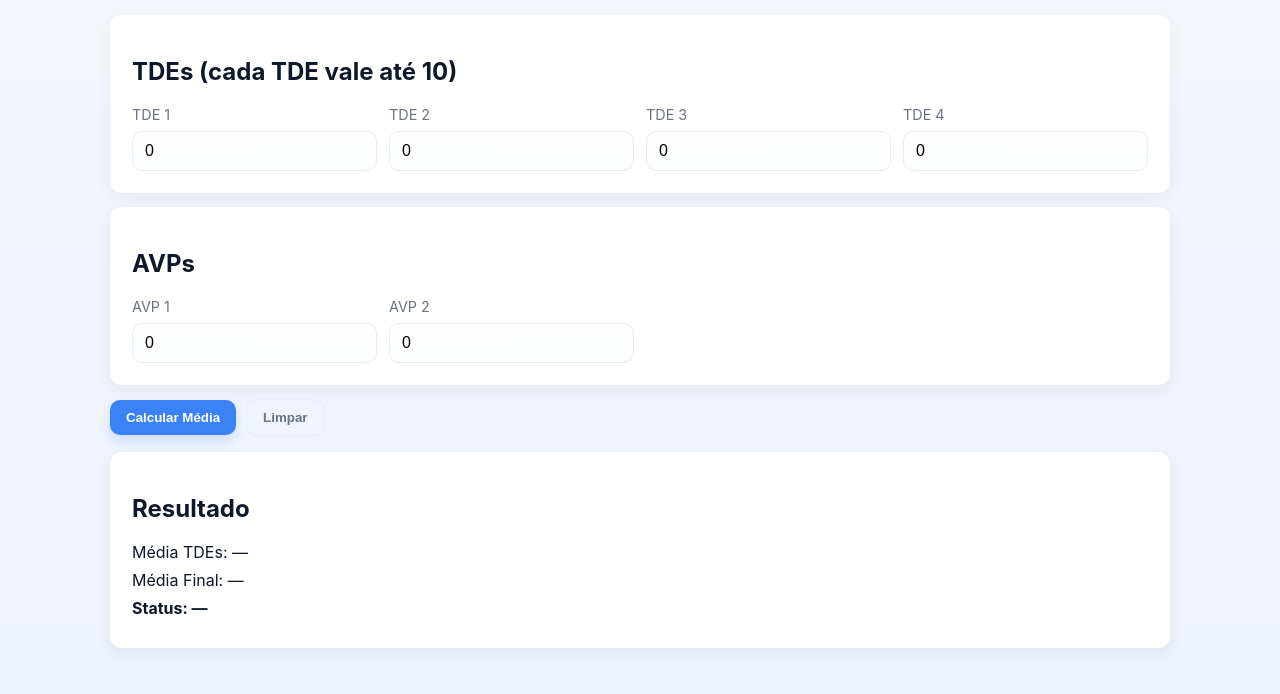
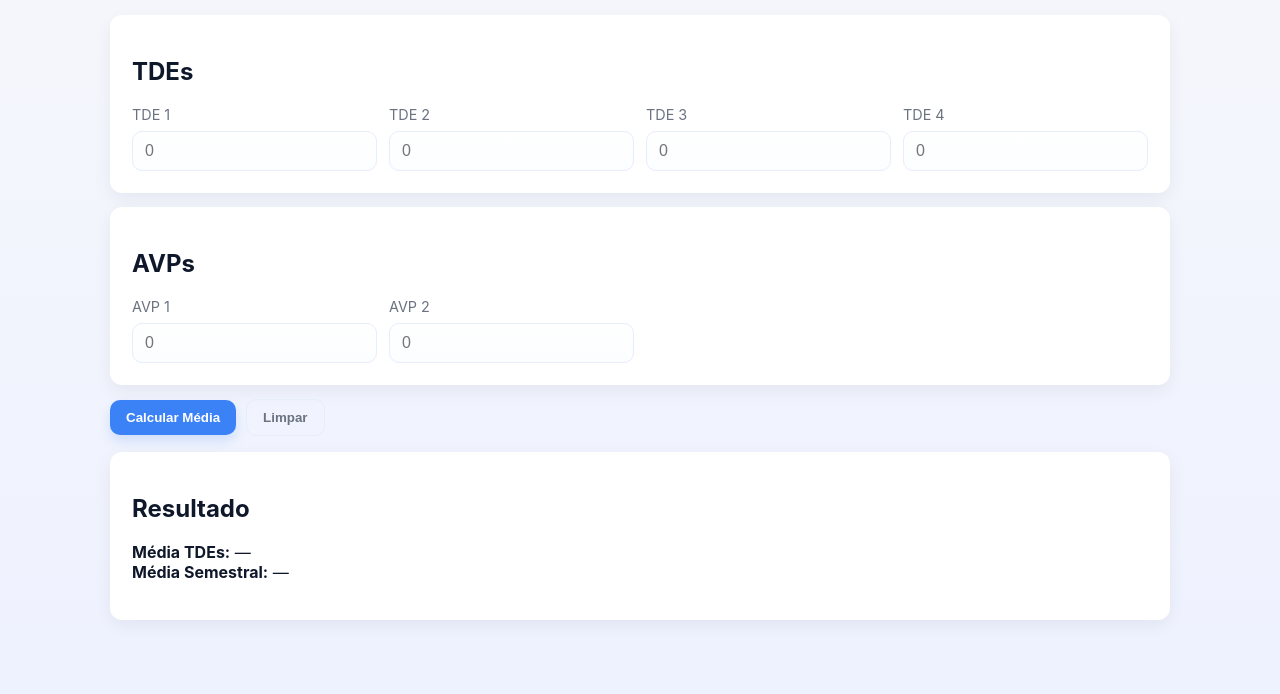
Before and after one commit to emersonn-dev/calculadora_media_UNIFAPCE, a plain HTML site: page index.html in a window 1280 px wide. Shown: the part 90-784 px from the top of the page. Drawn offline with Linux system fonts and the light colour scheme.

Commit message:
Update index.html

```diff
--- a/index.html
+++ b/index.html
@@ -3,7 +3,7 @@
 <head>
   <meta charset="utf-8" />
   <meta name="viewport" content="width=device-width,initial-scale=1" />
-  <title>Calculadora de Média - Faculdade</title>
+  <title>Calculadora de Média</title>
   <link rel="stylesheet" href="css/style.css" />
   <link rel="stylesheet" href="css/responsive.css" />
 </head>
@@ -12,54 +12,58 @@
     <h1>Calculadora de Média</h1>
 
     <section class="card">
-      <h2>TDEs (cada TDE vale até 10)</h2>
-      <div class="grid">
+      <h2>TDEs</h2>
+      <div class="grid tdes">
         <label>
-          TDE 1
-          <input id="tde1" type="number" min="0" max="10" step="0.1" value="0">
+          <span>TDE 1</span>
+          <input inputmode="decimal" type="number" id="tde1" placeholder="0" min="0" max="10" step="0.1" />
         </label>
         <label>
-          TDE 2
-          <input id="tde2" type="number" min="0" max="10" step="0.1" value="0">
+          <span>TDE 2</span>
+          <input inputmode="decimal" type="number" id="tde2" placeholder="0" min="0" max="10" step="0.1" />
         </label>
         <label>
-          TDE 3
-          <input id="tde3" type="number" min="0" max="10" step="0.1" value="0">
+          <span>TDE 3</span>
+          <input inputmode="decimal" type="number" id="tde3" placeholder="0" min="0" max="10" step="0.1" />
         </label>
         <label>
-          TDE 4
-          <input id="tde4" type="number" min="0" max="10" step="0.1" value="0">
+          <span>TDE 4</span>
+          <input inputmode="decimal" type="number" id="tde4" placeholder="0" min="0" max="10" step="0.1" />
         </label>
       </div>
+
     </section>
 
     <section class="card">
       <h2>AVPs</h2>
-      <div class="grid avp-grid">
+      <div class="grid avps">
         <label>
-          AVP 1
-          <input id="avp1" type="number" min="0" max="10" step="0.1" value="0">
+          <span>AVP 1</span>
+          <input inputmode="decimal" type="number" id="avp1" placeholder="0" min="0" max="10" step="0.1" />
         </label>
         <label>
-          AVP 2
-          <input id="avp2" type="number" min="0" max="10" step="0.1" value="0">
+          <span>AVP 2</span>
+          <input inputmode="decimal" type="number" id="avp2" placeholder="0" min="0" max="10" step="0.1" />
         </label>
       </div>
     </section>
 
     <div class="actions">
-      <button id="calcular">Calcular Média</button>
-      <button id="limpar" class="secondary">Limpar</button>
+      <button id="calcBtn">Calcular Média</button>
+      <button id="clearBtn" class="secondary">Limpar</button>
     </div>
 
-    <section class="result card" aria-live="polite">
+    <section class="card result-card" aria-live="polite">
       <h2>Resultado</h2>
-      <p id="mediaTdes">Média TDEs: —</p>
-      <p id="mediaFinal">Média Final: —</p>
-      <p id="status" class="status">Status: —</p>
+      <div id="resultArea" class="resultArea">
+        <div class="result-row"><strong>Média TDEs:</strong> <span id="mediaTDE">—</span></div>
+        <div class="result-row"><strong>Média Semestral:</strong> <span id="mediaSem">—</span></div>
+        <div class="badge" id="statusBadge" hidden>—</div>
+        <p id="message" class="message"></p>
+      </div>
     </section>
 
-
+    <p id="error" class="error" role="alert" aria-live="assertive"></p>
   </main>
 
   <script src="script.js"></script>
```
